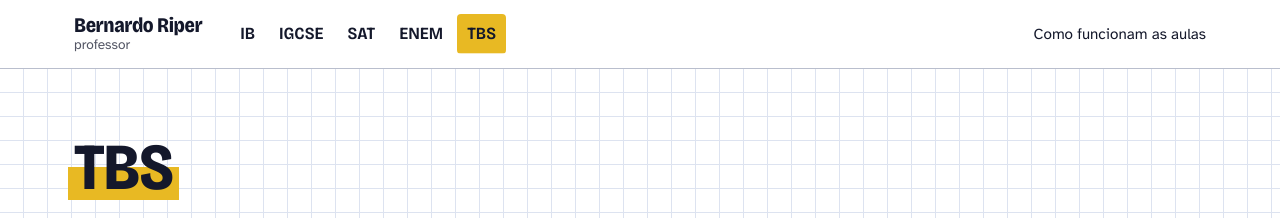
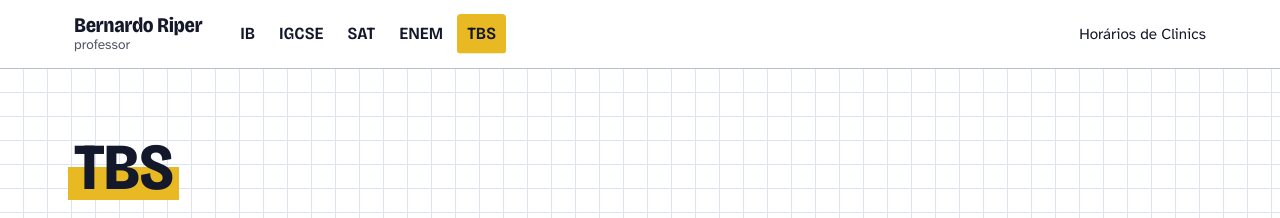
Before and after one commit to BernardoRiper-edu/bernardoriper-edu.github.io, a Jekyll site: the page built from escola.html, in a window 1280 px wide. Shown: the top 218 px of the page. Built offline with Jekyll 4.4.1, drawn with Linux system fonts in a browser that asks for light colours.

Commit message:
Área da escola: nome sem link e janela Horários de Clinics
Co-Authored-By: Claude Opus 5.5 <noreply@anthropic.com>
Claude-Session: https://claude.ai/code/session_01CSAQ55vYaPopu7qnBTRJGu

```diff
--- a/_layouts/default.html
+++ b/_layouts/default.html
@@ -51,7 +51,7 @@
 
   <header class="site-header">
     <div class="wrap header-row">
-      <a class="brand" href="{{ '/' | relative_url }}">
+      <a class="brand"{% unless area_escola %} href="{{ '/' | relative_url }}"{% endunless %}>
         <span class="brand-name">Bernardo Riper</span>
         <span class="brand-role">professor</span>
       </a>
@@ -69,7 +69,11 @@
       </nav>
 
       <nav class="util-nav" aria-label="Site">
+        {% if area_escola %}
+        <a class="clinics-link" href="#horarios-clinics" aria-haspopup="dialog">Horários de Clinics</a>
+        {% else %}
         <a href="{{ '/aulas/' | relative_url }}"{% if page.url == '/aulas/' %} aria-current="page"{% endif %}>Como funcionam as aulas</a>
+        {% endif %}
         {% unless area_escola %}
         <a href="{{ '/contato/' | relative_url }}"{% if page.url == '/contato/' %} aria-current="page"{% endif %}>Contato</a>
         {% include agendar.html classe="btn btn-small" %}
@@ -92,6 +96,39 @@
       <p class="muted">&copy; {{ 'now' | date: "%Y" }}</p>
     </div>
   </footer>
+
+  {% if area_escola %}
+  {% assign clinics_img = site.data.escola.clinics.imagem %}
+  <dialog class="mat-dialog clinics-dialog" id="horarios-clinics" aria-labelledby="clinics-title">
+    <div class="mat-head">
+      <div class="mat-titles">
+        <p class="mat-kicker">{{ site.data.escola.sigla }}</p>
+        <h2 id="clinics-title">Horários de Clinics</h2>
+      </div>
+      <button type="button" class="mat-icon mat-close" aria-label="Fechar">&times;</button>
+    </div>
+    <div class="clinics-body">
+      {% if clinics_img and clinics_img != "" %}
+      <img src="{{ clinics_img | relative_url }}" alt="Tabela com os horários de Clinics" class="clinics-img"
+           onerror="this.hidden = true; this.nextElementSibling.hidden = false;">
+      <p class="mat-msg" hidden>Os horários de Clinics ainda não foram publicados.</p>
+      {% else %}
+      <p class="mat-msg">Os horários de Clinics ainda não foram publicados.</p>
+      {% endif %}
+    </div>
+  </dialog>
+  <script>
+    (function () {
+      var d = document.getElementById('horarios-clinics');
+      if (!d || typeof d.showModal !== 'function') return;
+      document.querySelectorAll('a[href="#horarios-clinics"]').forEach(function (a) {
+        a.addEventListener('click', function (e) { e.preventDefault(); d.showModal(); });
+      });
+      d.querySelector('.mat-close').addEventListener('click', function () { d.close(); });
+      d.addEventListener('click', function (e) { if (e.target === d) d.close(); });
+    })();
+  </script>
+  {% endif %}
 
   {% unless area_escola %}
   <dialog class="cal-dialog" id="cal-dialog" aria-label="Agendar aula">
--- a/assets/css/style.css
+++ b/assets/css/style.css
@@ -621,6 +621,15 @@ a.year-row { text-decoration: none; box-sizing: border-box; }
 }
 .game-media img.contain { object-fit: contain; }
 
+/* janela "Horários de Clinics" (área da escola) */
+.brand:not([href]) { cursor: default; }
+.clinics-dialog { height: auto; max-height: min(92vh, 1000px); }
+.clinics-body { flex: 1; min-height: 0; overflow: auto; padding: 16px; background: var(--page); }
+.clinics-img { display: block; max-width: 100%; height: auto; margin: 0 auto; background: #fff; border-radius: 6px; }
+@media (max-width: 1000px) {
+  .util-nav a.clinics-link { display: inline; }
+}
+
 /* pílulas de modo de jogo */
 .game-title { display: flex; flex-wrap: wrap; align-items: center; gap: 6px 8px; margin-bottom: 0.4em; }
 .game-title h3 { margin: 0 4px 0 0; }
```
Also changed, not shown: _data/escola.yml (+8 -0 lines), README.md.
